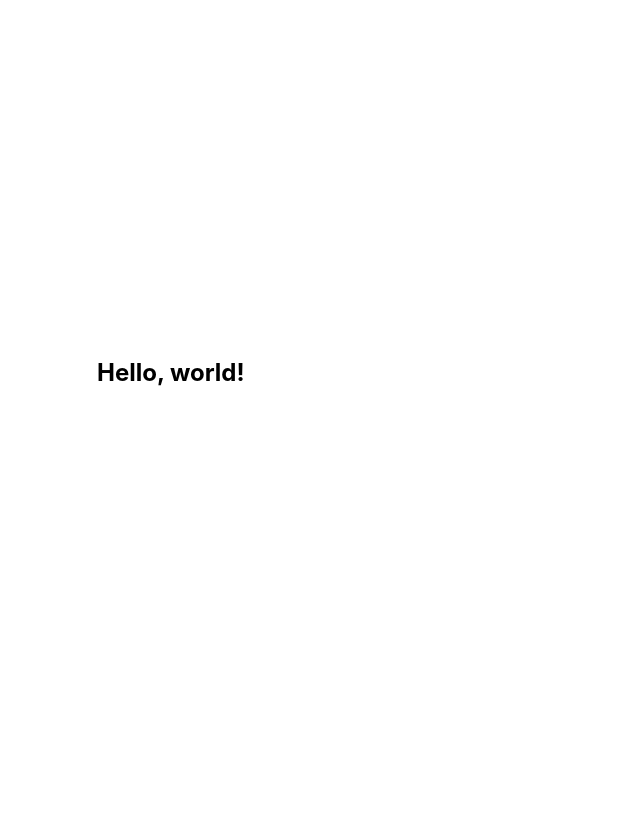
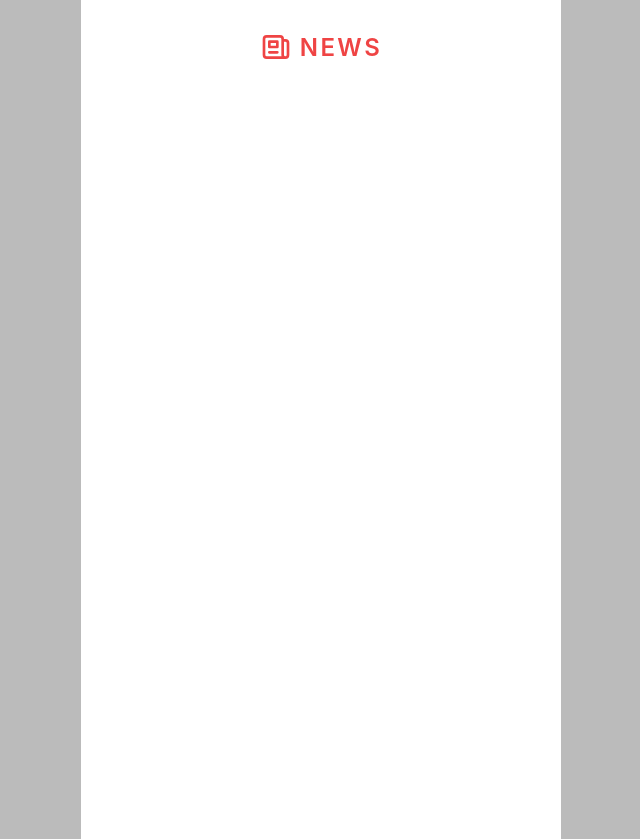
Before and after one commit to dragon-tech/react-news, a React (Create React App) app: page / in a window 1280 px wide. Shown: the whole page, without its empty margins (319-959 px from the left). Before the commit the page ends 800 px from the top, so only its background shows below. Built offline with nearby package versions, Linux system fonts and the light colour scheme.

Commit message:
navbar component

```diff
--- a/src/App.js
+++ b/src/App.js
@@ -1,10 +1,10 @@
 import Container from "./components/Container";
+import Navbar from "./components/Navbar";
 function App() {
   return (
     <>
-      <Container>
-        <h1>Hello, world!</h1>
-      </Container>
+      <Navbar />
+      <Container></Container>
     </>
   );
 }
--- /dev/null
+++ b/src/components/Navbar/Navbar.module.css
@@ -0,0 +1,31 @@
+.nav {
+  display: flex;
+  flex-direction: column;
+  justify-content: center;
+  align-items: center;
+  text-align: center;
+  background-color: var(--main-background-color);
+  padding: 12px 16px;
+  height: 94px;
+  max-width: 480px;
+  margin: 0 auto;
+}
+
+.navTitle {
+  color: var(--secondary-brand-color);
+  font-size: 24px;
+  font-weight: 600;
+  letter-spacing: 0.1em;
+  margin-left: 8px;
+}
+
+.navIconWrapper {
+  display: flex;
+  justify-content: center;
+  align-items: center;
+}
+
+.navIcon {
+  height: 32px;
+  width: 32px;
+}
--- /dev/null
+++ b/src/components/Navbar/index.jsx
@@ -0,0 +1,14 @@
+import styles from "./Navbar.module.css";
+import newsIcon from "../../assets/news-icon.svg";
+const Navbar = () => {
+  return (
+    <nav className={styles.nav}>
+      <div className={styles.navIconWrapper}>
+        <img className={styles.navIcon} src={newsIcon} alt="navbar icon" />
+        <h1 className={styles.navTitle}>NEWS</h1>
+      </div>
+    </nav>
+  );
+};
+
+export default Navbar;
--- a/src/index.css
+++ b/src/index.css
@@ -1,5 +1,6 @@
 body {
   margin: 0;
+  background-color: #bbbbbb;
   font-family: -apple-system, BlinkMacSystemFont, "Segoe UI", "Roboto", "Oxygen",
     "Ubuntu", "Cantarell", "Fira Sans", "Droid Sans", "Helvetica Neue",
     sans-serif;
```
